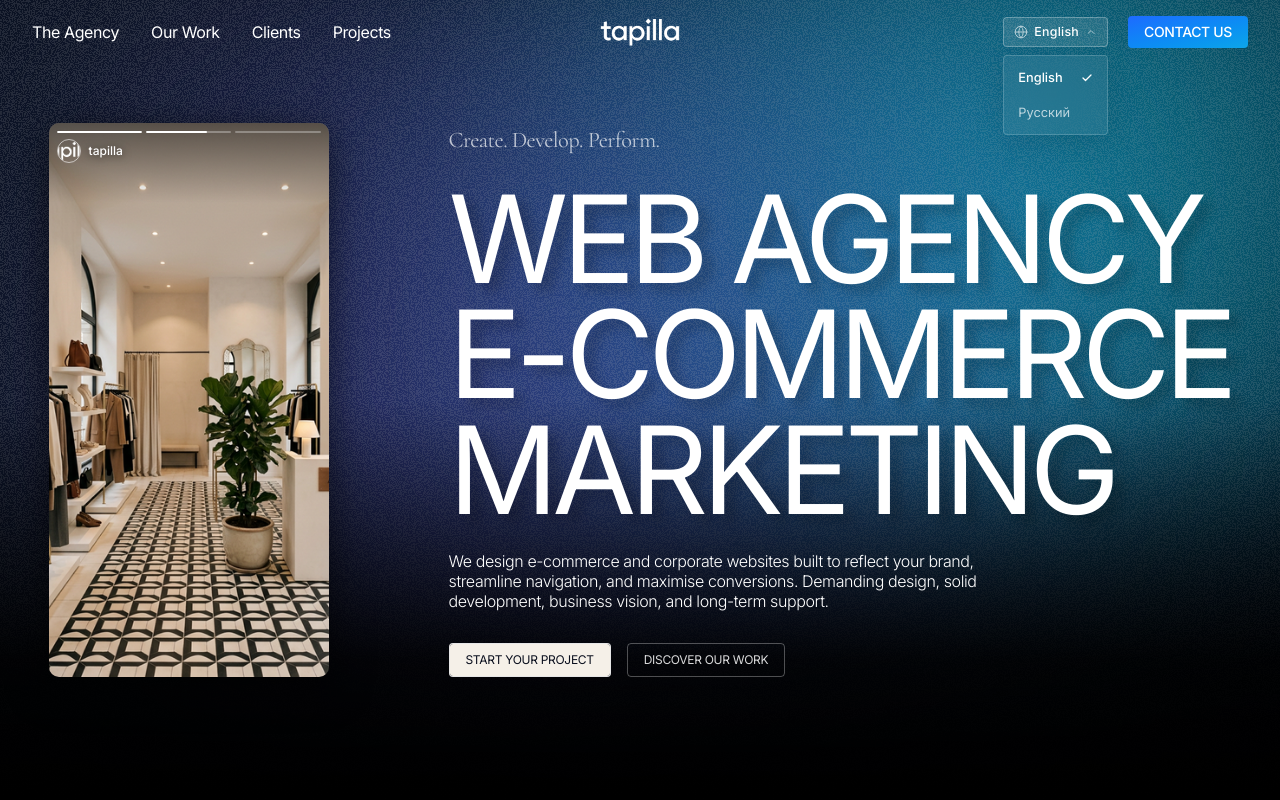
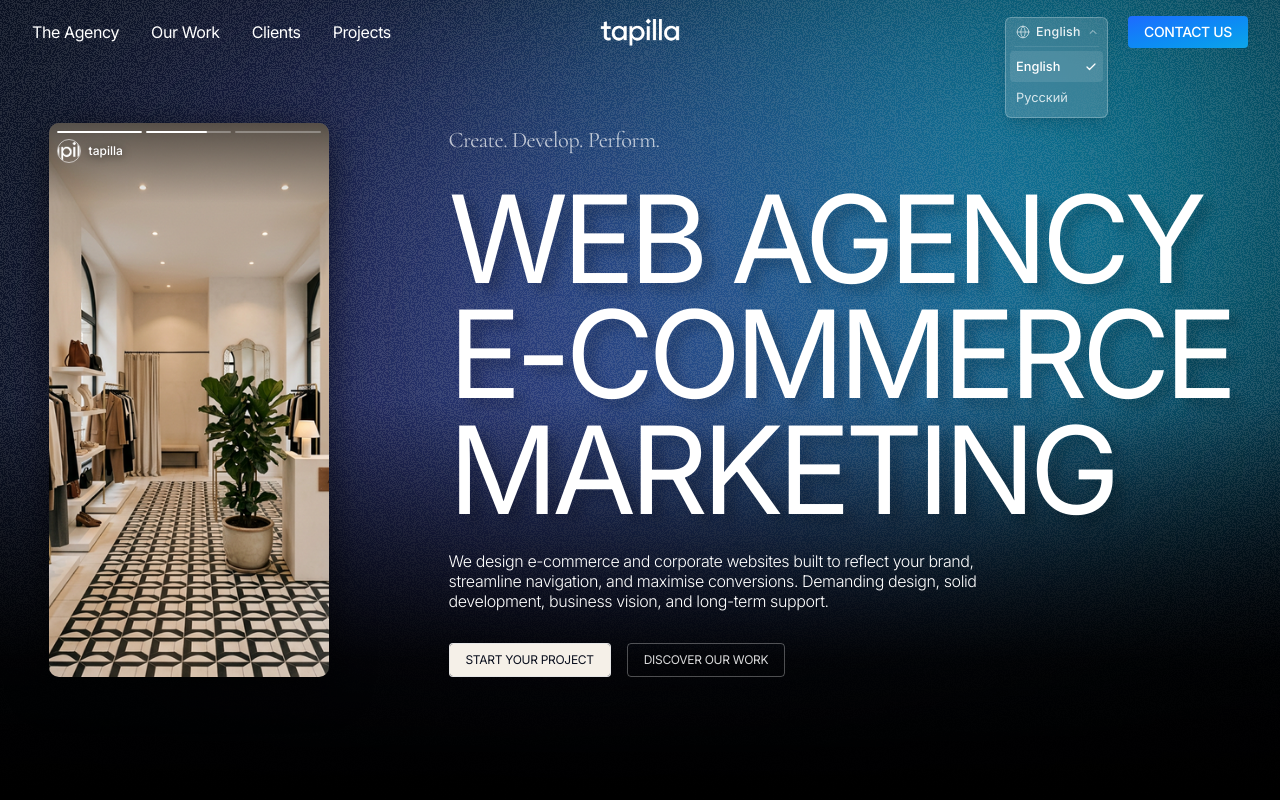
Before and after one commit to artkrasdev/tapilla, a Next.js app: page /en in a window 1280 px wide. Both pictures are taken after a click on the button "English". Shown: the top 800 px of the page. Built offline with nearby package versions, Linux system fonts and the light colour scheme.

Commit message:
Adjust header design

```diff
--- a/components/Header.tsx
+++ b/components/Header.tsx
@@ -14,7 +14,7 @@ const LOCALES = [
 ] as const;
 
 export default function Header() {
-    const [scrolled, setScrolled] = useState(false);
+    const [scrollOpacity, setScrollOpacity] = useState(0);
     const [langOpen, setLangOpen] = useState(false);
     const headerRef = useRef<HTMLElement>(null);
     const dropdownRef = useRef<HTMLDivElement>(null);
@@ -23,9 +23,13 @@ export default function Header() {
     const router = useRouter();
     const pathname = usePathname();
 
-    // Scroll listener
+    // Gradually fade header background from transparent → black over 0–300px scroll
     useEffect(() => {
-        const onScroll = () => setScrolled(window.scrollY > 40);
+        const onScroll = () => {
+            const opacity = Math.min(window.scrollY / 800, 1);
+            setScrollOpacity(opacity);
+        };
+        onScroll(); // check immediately on mount
         window.addEventListener("scroll", onScroll, { passive: true });
         return () => window.removeEventListener("scroll", onScroll);
     }, []);
@@ -53,12 +57,18 @@ export default function Header() {
     return (
         <header
             ref={headerRef}
-            className={cn(
-                "fixed top-0 left-0 right-0 z-100 bg-transparent transition-[background,backdrop-filter,box-shadow] duration-450 ease-in-out",
-                scrolled && "bg-[rgba(5,8,20,0.96)] backdrop-blur-md shadow-[0_1px_0_rgba(255,255,255,0.06)]"
-            )}
+            className="fixed top-0 left-0 right-0 z-100"
         >
-            <div className="mx-auto flex w-full max-w-content items-center justify-between px-8 h-16">
+            {/* Background Layer — moved here to prevent nested backdrop-filter bug breaking the dropdown blur */}
+            <div
+                className="absolute inset-0 pointer-events-none"
+                style={{
+                    backgroundColor: `rgba(0, 0, 0, ${scrollOpacity})`,
+                    backdropFilter: scrollOpacity > 0 ? `blur(${scrollOpacity * 12}px)` : "none",
+                }}
+            />
+
+            <div className="relative z-10 mx-auto flex w-full max-w-content items-center justify-between px-8 h-16">
                 {/* Left — nav links */}
                 <nav className="flex items-center gap-8" aria-label="Main navigation">
                     <a href="#" className="text-base font-normal -tracking-[0.025em] text-white no-underline capitalize transition-colors duration-200 hover:text-white/75">{t("agency")}</a>
@@ -88,23 +98,36 @@ export default function Header() {
 
                     {/* Language picker */}
                     <div className="relative" ref={dropdownRef}>
+                        {/* Placeholder so header layout stays stable */}
+                        <div className="invisible h-7.5 flex items-center gap-1.5 px-2.5 text-[0.775rem] font-medium border border-transparent">
+                            <Globe size={14} strokeWidth={1.5} className="shrink-0" />
+                            <span className="leading-none text-center">{currentLocale.label}</span>
+                            <ChevronDown size={12} strokeWidth={2} className="shrink-0" />
+                        </div>
+
+                        {/* Dropdown container */}
+                        <div
+                            className={cn(
+                                "absolute top-0 left-0 w-full flex flex-col overflow-hidden border backdrop-blur-[20px] transition-[background,border-color,border-radius,height] duration-300 ease-out",
+                                langOpen
+                                    ? "bg-white/15 border-white/25 rounded-[6px] shadow-lg z-20"
+                                    : "bg-white/10 border-white/10 rounded-[6px] z-10 hover:bg-white/15"
+                            )}
+                        >
                             <button
-                            className={cn(
-                                "inline-flex items-center gap-1.5 h-7.5 px-2.5 text-[0.775rem] font-medium tracking-[0.02em] text-white/85 bg-white/6 border border-white/14 rounded-[4px] cursor-pointer transition-[background,border-color,color] duration-200 whitespace-nowrap",
-                                langOpen && "bg-white/11 border-white/28 text-white"
-                            )}
+                                className="inline-flex w-full items-center justify-between gap-1.5 h-[28px] px-2.5 text-[0.775rem] font-medium tracking-[0.02em] text-white/90 cursor-pointer whitespace-nowrap outline-none"
                                 onClick={() => setLangOpen((v) => !v)}
                                 aria-haspopup="listbox"
                                 aria-expanded={langOpen}
                                 aria-label="Select language"
                             >
-                            <Globe size={14} strokeWidth={1.5} className="opacity-70 shrink-0" />
-                            <span className="leading-none">{currentLocale.label}</span>
+                                <Globe size={14} strokeWidth={1.5} className="opacity-80 shrink-0 pointer-events-none" />
+                                <span className="leading-none text-center flex-1 pointer-events-none">{currentLocale.label}</span>
                                 <ChevronDown
                                     size={12}
                                     strokeWidth={2}
                                     className={cn(
-                                    "opacity-60 shrink-0 transition-transform duration-200",
+                                        "opacity-70 shrink-0 transition-transform duration-300 pointer-events-none",
                                         langOpen && "rotate-180"
                                     )}
                                 />
@@ -112,18 +135,19 @@ export default function Header() {
 
                             {langOpen && (
                                 <div
-                                className="absolute top-[calc(100%+0.5rem)] right-0 w-full bg-white/6 border border-white/18 rounded-[4px] backdrop-blur-[20px] shadow-[0_8px_32px_rgba(0,0,0,0.1)] overflow-hidden z-200 p-1 animate-[lang-dropdown-in_0.15s_ease_forwards]"
+                                    className="w-full px-1 pb-1 animate-in fade-in slide-in-from-top-2 duration-300"
                                     role="listbox"
                                     aria-label="Language options"
                                 >
+                                    <div className="mx-1 h-px bg-white/10 mb-1 rounded-full" />
                                     {LOCALES.map((loc) => (
                                         <button
                                             key={loc.code}
                                             role="option"
                                             aria-selected={loc.code === locale}
                                             className={cn(
-                                            "flex items-center justify-between gap-2 w-full py-2 px-2.5 text-[0.8rem] font-normal text-white/70 bg-transparent border-none rounded-[3px] cursor-pointer text-left transition-[background,color] duration-150 hover:bg-white/10 hover:text-white",
-                                            loc.code === locale && "text-white font-medium"
+                                                "flex items-center justify-between gap-2 w-full py-1.5 px-1.5 text-[0.8rem] text-white/80 rounded-[4px] cursor-pointer text-left transition-colors duration-200 hover:bg-white/10 hover:text-white",
+                                                loc.code === locale && "text-white font-medium bg-white/10"
                                             )}
                                             onClick={() => switchLocale(loc.code)}
                                         >
@@ -136,6 +160,7 @@ export default function Header() {
                                 </div>
                             )}
                         </div>
+                    </div>
 
                     <Button variant="accent" render={<a href="#contact" />} nativeButton={false}>
                         {t("contact")}
```
Lines whose indentation alone changed are shown as unchanged.
